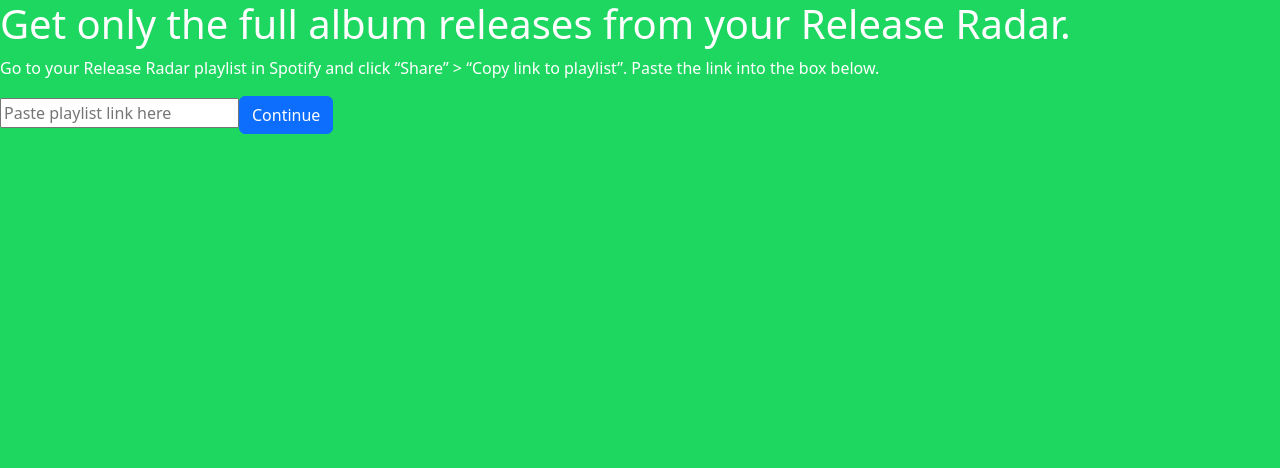
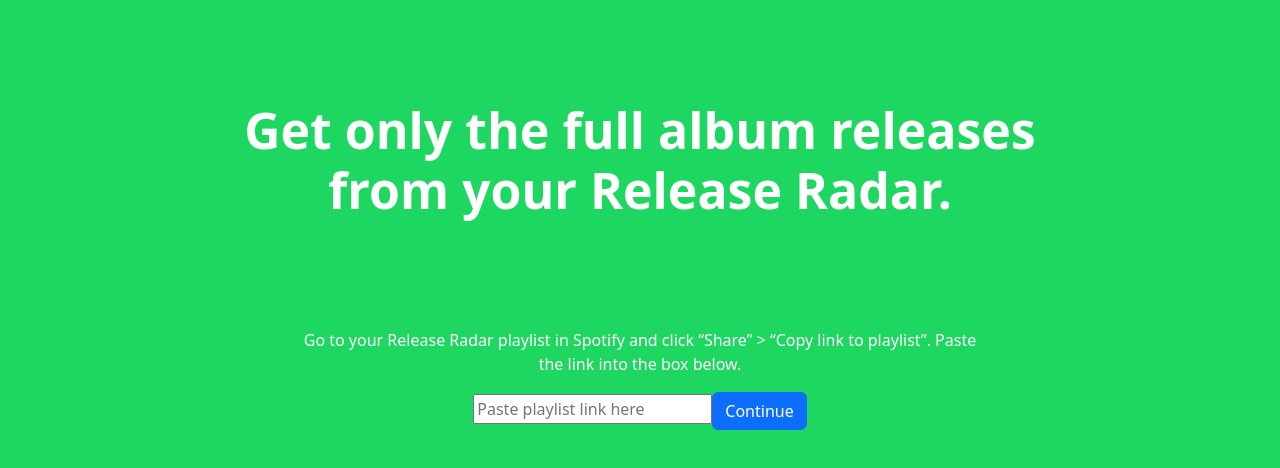
Before and after one commit to KevinBritten/release-radar-album-filter, a React (Create React App) app: page / in a window 1280 px wide. Shown: the top 468 px of the page. Built offline with nearby package versions, Linux system fonts and the light colour scheme.

Commit message:
added css

```diff
--- a/src/components/PlaylistEntry.js
+++ b/src/components/PlaylistEntry.js
@@ -1,6 +1,8 @@
 import axios from "axios";
 import { useState } from "react";
 import Button from "react-bootstrap/Button";
+
+import "../styles/playlist-entry.css";
 
 var Buffer = require("buffer/").Buffer;
 
@@ -50,7 +52,7 @@ const PlaylistEntry = ({ loadAlbums }) => {
     loadAlbums(filteredAlbums);
   }
   return (
-    <div>
+    <div className="playlist-entry">
       <p>
         Go to your Release Radar playlist in Spotify and click “Share” &gt;
         “Copy link to playlist”. Paste the link into the box below.
--- a/src/components/SetupWrapper.js
+++ b/src/components/SetupWrapper.js
@@ -1,8 +1,10 @@
 import PlaylistEntry from "./PlaylistEntry";
+
+import "../styles/setup-wrapper.css";
 
 const SetupWrapper = ({ loadAlbums }) => {
   return (
-    <div>
+    <div className="setup-wrapper">
       <h1>Get only the full album releases from your Release Radar.</h1>
       <PlaylistEntry loadAlbums={loadAlbums} />
     </div>
--- a/src/styles/global.css
+++ b/src/styles/global.css
@@ -14,3 +14,8 @@ span,
 button {
   color: #fff;
 }
+
+h1 {
+  font-size: 50px;
+  font-weight: bold;
+}
--- /dev/null
+++ b/src/styles/playlist-entry.css
@@ -0,0 +1,4 @@
+.playlist-entry {
+  padding: 100px 60px;
+  text-align: center;
+}
--- /dev/null
+++ b/src/styles/setup-wrapper.css
@@ -0,0 +1,13 @@
+.setup-wrapper {
+  display: flex;
+  flex-direction: column;
+  align-items: center;
+  justify-content: center;
+  width: 800px;
+  margin: auto;
+  margin-top: 100px;
+}
+
+.setup-wrapper > h1 {
+  text-align: center;
+}
```
